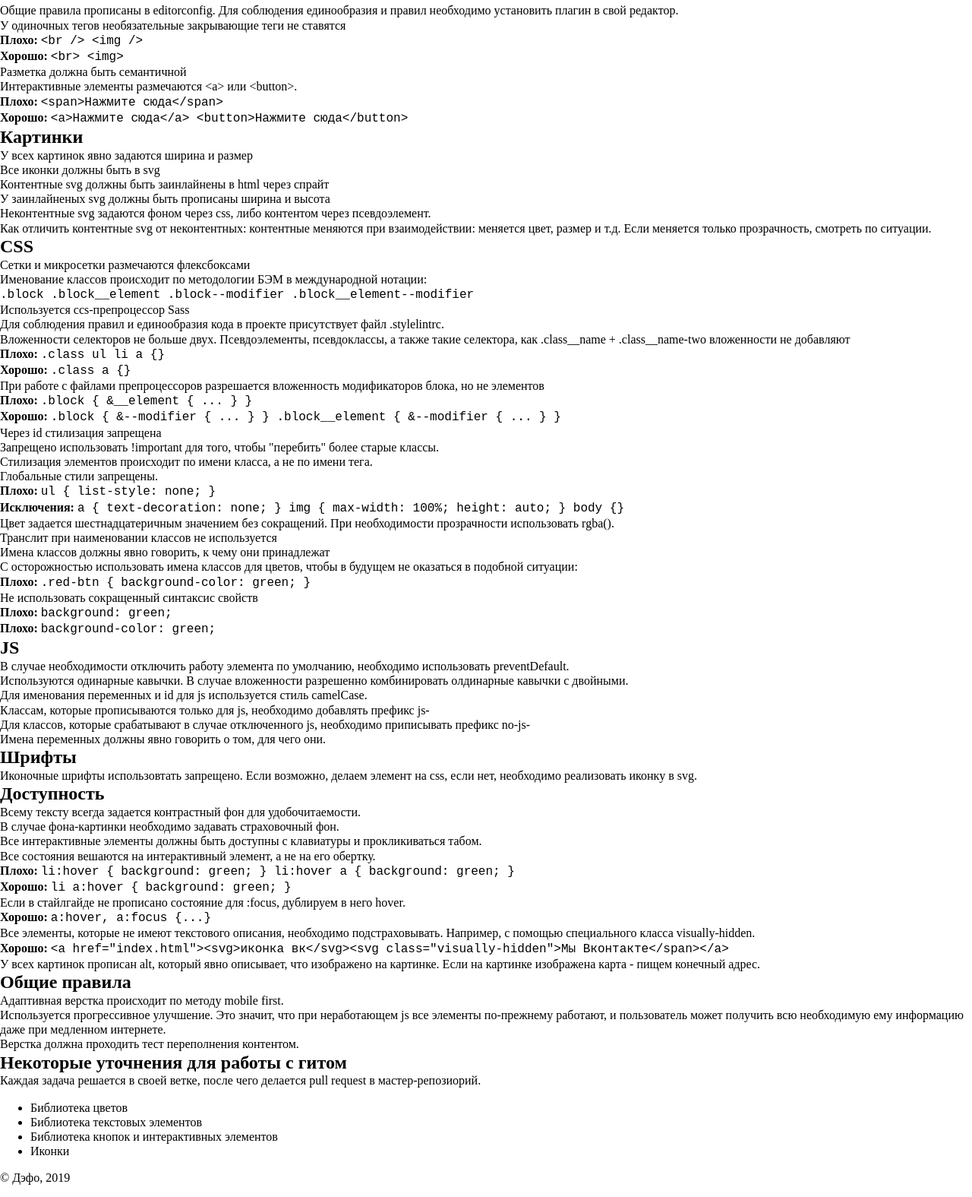
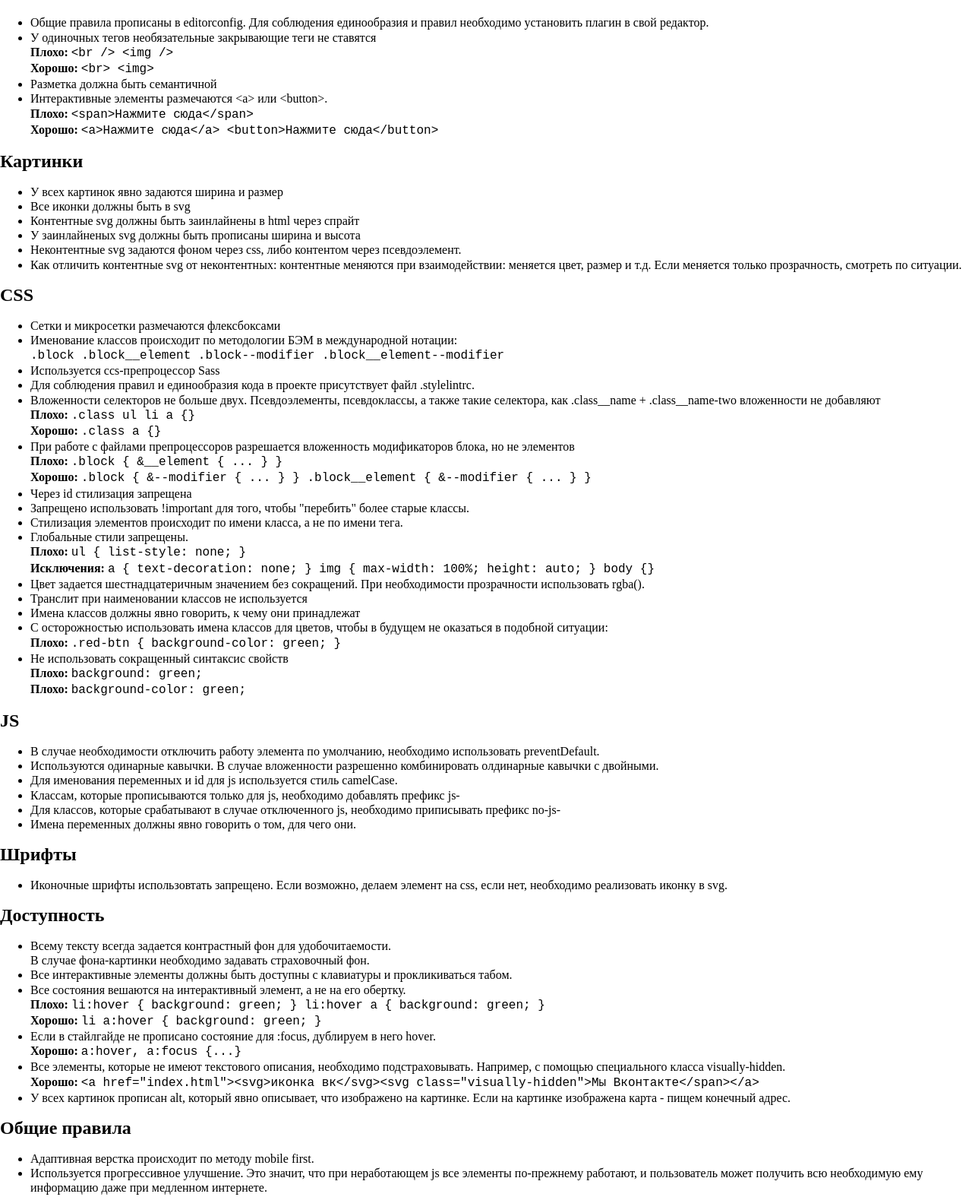
Before and after one commit to writerliar/codeguide-DEFO, a website: page build/index.html in a window 1280 px wide. Shown: the part 167-1742 px from the top of the page at 76% size. Drawn offline with nearby package versions, Linux system fonts and the light colour scheme; files that its build step writes are made by us from their sources.

Commit message:
коммит папки build

```diff
--- a/build/index.html
+++ b/build/index.html
@@ -18,7 +18,8 @@
 		<div class="main-content">
 			<section class="slide">
 				<h2 class="slide__title">HTML</h2>
-				<div class="slide__wrapper">
+				<ul class="slide__list">
+					<li class="slide__wrapper">
 						<div class="slide__rules">
 							<p class="slide__text">
 								Общие правила прописаны в editorconfig. Для соблюдения единообразия и правил необходимо
@@ -28,8 +29,8 @@
 						<div class="slide__example">
 
 						</div>
-				</div>
-				<div class="slide__wrapper">
+					</li>
+					<li class="slide__wrapper">
 						<div class="slide__rules">
 							<p class="slide__text">
 								У одиночных тегов необязательные закрывающие теги не ставятся
@@ -51,8 +52,8 @@
 								</code>
 							</p>
 						</div>
-				</div>
-				<div class="slide__wrapper">
+					</li>
+					<li class="slide__wrapper">
 						<div class="slide__rules">
 							<p class="slide__text">
 								Разметка должна быть семантичной
@@ -61,8 +62,8 @@
 						<div class="slide__example">
 
 						</div>
-				</div>
-				<div class="slide__wrapper">
+					</li>
+					<li class="slide__wrapper">
 						<div class="slide__rules">
 							<p class="slide__text">
 								Интерактивные элементы размечаются &lt;a&gt; или &lt;button&gt;.
@@ -83,11 +84,13 @@
 								</code>
 							</p>
 						</div>
-				</div>
+					</li>
+				</ul>
 			</section>
 			<section class="slide">
 				<h2 class="slide__title">Картинки</h2>
-				<div class="slide__wrapper">
+				<ul class="slide__list">
+					<li class="slide__wrapper">
 						<div class="slide__rules">
 							<p class="slide__text">
 								У всех картинок явно задаются ширина и размер
@@ -96,8 +99,8 @@
 						<div class="slide__example">
 
 						</div>
-				</div>
-				<div class="slide__wrapper">
+					</li>
+					<li class="slide__wrapper">
 						<div class="slide__rules">
 							<p class="slide__text">
 								Все иконки должны быть в svg
@@ -106,8 +109,8 @@
 						<div class="slide__example">
 
 						</div>
-				</div>
-				<div class="slide__wrapper">
+					</li>
+					<li class="slide__wrapper">
 						<div class="slide__rules">
 							<p class="slide__text">
 								Контентные svg должны быть заинлайнены в html через спрайт
@@ -116,8 +119,8 @@
 						<div class="slide__example">
 
 						</div>
-				</div>
-				<div class="slide__wrapper">
+					</li>
+					<li class="slide__wrapper">
 						<div class="slide__rules">
 							<p class="slide__text">
 								У заинлайненых svg должны быть прописаны ширина и высота
@@ -126,8 +129,8 @@
 						<div class="slide__example">
 
 						</div>
-				</div>
-				<div class="slide__wrapper">
+					</li>
+					<li class="slide__wrapper">
 						<div class="slide__rules">
 							<p class="slide__text">
 								Неконтентные svg задаются фоном через css, либо контентом через псевдоэлемент.
@@ -136,8 +139,8 @@
 						<div class="slide__example">
 
 						</div>
-				</div>
-				<div class="slide__wrapper">
+					</li>
+					<li class="slide__wrapper">
 						<div class="slide__rules">
 							<p class="slide__text">
 								Как отличить контентные svg от неконтентных: контентные меняются при взаимодействии:
@@ -147,11 +150,13 @@
 						<div class="slide__example">
 
 						</div>
-				</div>
+					</li>
+				</ul>
 			</section>
 			<section class="slide">
 				<h2 class="slide__title">CSS</h2>
-				<div class="slide__wrapper">
+				<ul class="slide__list">
+					<li class="slide__wrapper">
 						<div class="slide__rules">
 							<p class="slide__text">
 								Сетки и микросетки размечаются флексбоксами
@@ -160,8 +165,8 @@
 						<div class="slide__example">
 
 						</div>
-				</div>
-				<div class="slide__wrapper">
+					</li>
+					<li class="slide__wrapper">
 						<div class="slide__rules">
 							<p class="slide__text">
 								Именование классов происходит по методологии БЭМ в международной нотации:
@@ -177,8 +182,8 @@
 								</code>
 							</p>
 						</div>
-				</div>
-				<div class="slide__wrapper">
+					</li>
+					<li class="slide__wrapper">
 						<div class="slide__rules">
 							<p class="slide__text">
 								Используется ccs-препроцессор Sass
@@ -187,8 +192,8 @@
 						<div class="slide__example">
 
 						</div>
-				</div>
-				<div class="slide__wrapper">
+					</li>
+					<li class="slide__wrapper">
 						<div class="slide__rules">
 							<p class="slide__text">
 								Для соблюдения правил и единообразия кода в проекте присутствует файл .stylelintrc.
@@ -197,8 +202,8 @@
 						<div class="slide__example">
 
 						</div>
-				</div>
-				<div class="slide__wrapper">
+					</li>
+					<li class="slide__wrapper">
 						<div class="slide__rules">
 							<p class="slide__text">
 								Вложенности селекторов не больше двух. Псевдоэлементы, псевдоклассы, а также такие
@@ -219,8 +224,8 @@
 								</code>
 							</p>
 						</div>
-				</div>
-				<div class="slide__wrapper">
+					</li>
+					<li class="slide__wrapper">
 						<div class="slide__rules">
 							<p class="slide__text">
 								При работе с файлами препроцессоров разрешается вложенность модификаторов блока, но не
@@ -255,8 +260,8 @@
 								</code>
 							</p>
 						</div>
-				</div>
-				<div class="slide__wrapper">
+					</li>
+					<li class="slide__wrapper">
 						<div class="slide__rules">
 							<p class="slide__text">
 								Через id стилизация запрещена
@@ -265,8 +270,8 @@
 						<div class="slide__example">
 
 						</div>
-				</div>
-				<div class="slide__wrapper">
+					</li>
+					<li class="slide__wrapper">
 						<div class="slide__rules">
 							<p class="slide__text">
 								Запрещено использовать !important для того, чтобы "перебить" более старые классы.
@@ -275,8 +280,8 @@
 						<div class="slide__example">
 
 						</div>
-				</div>
-				<div class="slide__wrapper">
+					</li>
+					<li class="slide__wrapper">
 						<div class="slide__rules">
 							<p class="slide__text">
 								Стилизация элементов происходит по имени класса, а не по имени тега.
@@ -285,8 +290,8 @@
 						<div class="slide__example">
 
 						</div>
-				</div>
-				<div class="slide__wrapper">
+					</li>
+					<li class="slide__wrapper">
 						<div class="slide__rules">
 							<p class="slide__text">
 								Глобальные стили запрещены.
@@ -317,8 +322,8 @@
 								</code>
 							</p>
 						</div>
-				</div>
-				<div class="slide__wrapper">
+					</li>
+					<li class="slide__wrapper">
 						<div class="slide__rules">
 							<p class="slide__text">
 								Цвет задается шестнадцатеричным значением без сокращений.
@@ -328,8 +333,8 @@
 						<div class="slide__example">
 
 						</div>
-				</div>
-				<div class="slide__wrapper">
+					</li>
+					<li class="slide__wrapper">
 						<div class="slide__rules">
 							<p class="slide__text">
 								Транслит при наименовании классов не используется
@@ -338,8 +343,8 @@
 						<div class="slide__example">
 
 						</div>
-				</div>
-				<div class="slide__wrapper">
+					</li>
+					<li class="slide__wrapper">
 						<div class="slide__rules">
 							<p class="slide__text">
 								Имена классов должны явно говорить, к чему они принадлежат
@@ -348,8 +353,8 @@
 						<div class="slide__example">
 
 						</div>
-				</div>
-				<div class="slide__wrapper">
+					</li>
+					<li class="slide__wrapper">
 						<div class="slide__rules">
 							<p class="slide__text">
 								С осторожностью использовать имена классов для цветов, чтобы в будущем не оказаться в
@@ -366,8 +371,8 @@
 								</code>
 							</p>
 						</div>
-				</div>
-				<div class="slide__wrapper">
+					</li>
+					<li class="slide__wrapper">
 						<div class="slide__rules">
 							<p class="slide__text">
 								Не использовать сокращенный синтаксис свойств
@@ -387,11 +392,13 @@
 								</code>
 							</p>
 						</div>
-				</div>
+					</li>
+				</ul>
 			</section>
 			<section class="slide">
 				<h2 class="slide__title">JS</h2>
-				<div class="slide__wrapper">
+				<ul class="slide__list">
+					<li class="slide__wrapper">
 						<div class="slide__rules">
 							<p class="slide__text">
 								В случае необходимости отключить работу элемента по умолчанию, необходимо использовать
@@ -401,8 +408,8 @@
 						<div class="slide__example">
 
 						</div>
-				</div>
-				<div class="slide__wrapper">
+					</li>
+					<li class="slide__wrapper">
 						<div class="slide__rules">
 							<p class="slide__text">
 								Используются одинарные кавычки. В случае вложенности разрешенно комбинировать олдинарные
@@ -412,8 +419,8 @@
 						<div class="slide__example">
 
 						</div>
-				</div>
-				<div class="slide__wrapper">
+					</li>
+					<li class="slide__wrapper">
 						<div class="slide__rules">
 							<p class="slide__text">
 								Для именования переменных и id для js используется стиль camelCase.
@@ -422,8 +429,8 @@
 						<div class="slide__example">
 
 						</div>
-				</div>
-				<div class="slide__wrapper">
+					</li>
+					<li class="slide__wrapper">
 						<div class="slide__rules">
 							<p class="slide__text">
 								Классам, которые прописываются только для js, необходимо добавлять префикс js-
@@ -432,8 +439,8 @@
 						<div class="slide__example">
 
 						</div>
-				</div>
-				<div class="slide__wrapper">
+					</li>
+					<li class="slide__wrapper">
 						<div class="slide__rules">
 							<p class="slide__text">
 								Для классов, которые срабатывают в случае отключенного js, необходимо приписывать префикс
@@ -443,8 +450,8 @@
 						<div class="slide__example">
 
 						</div>
-				</div>
-				<div class="slide__wrapper">
+					</li>
+					<li class="slide__wrapper">
 						<div class="slide__rules">
 							<p class="slide__text">
 								Имена переменных должны явно говорить о том, для чего они.
@@ -453,11 +460,13 @@
 						<div class="slide__example">
 
 						</div>
-				</div>
+					</li>
+				</ul>
 			</section>
 			<section class="slide">
 				<h2 class="slide__title">Шрифты</h2>
-				<div class="slide__wrapper">
+				<ul class="slide__list">
+					<li class="slide__wrapper">
 						<div class="slide__rules">
 							<p class="slide__text">
 								Иконочные шрифты использовтать запрещено. Если возможно, делаем элемент на css, если нет,
@@ -467,11 +476,13 @@
 						<div class="slide__example">
 
 						</div>
-				</div>
+					</li>
+				</ul>
 			</section>
 			<section class="slide">
 				<h2 class="slide__title">Доступность</h2>
-				<div class="slide__wrapper">
+				<ul class="slide__list">
+					<li class="slide__wrapper">
 						<div class="slide__rules">
 							<p class="slide__text">
 								Всему тексту всегда задается контрастный фон для удобочитаемости.
@@ -483,8 +494,8 @@
 						<div class="slide__example">
 
 						</div>
-				</div>
-				<div class="slide__wrapper">
+					</li>
+					<li class="slide__wrapper">
 						<div class="slide__rules">
 							<p class="slide__text">
 								Все интерактивные элементы должны быть доступны с клавиатуры и прокликиваться табом.
@@ -493,8 +504,8 @@
 						<div class="slide__example">
 
 						</div>
-				</div>
-				<div class="slide__wrapper">
+					</li>
+					<li class="slide__wrapper">
 						<div class="slide__rules">
 							<p class="slide__text">
 								Все состояния вешаются на интерактивный элемент, а не на его обертку.
@@ -523,8 +534,8 @@
 								</code>
 							</p>
 						</div>
-				</div>
-				<div class="slide__wrapper">
+					</li>
+					<li class="slide__wrapper">
 						<div class="slide__rules">
 							<p class="slide__text">
 								Если в стайлгайде не прописано состояние для :focus, дублируем в него hover.
@@ -539,8 +550,8 @@
 								</code>
 							</p>
 						</div>
-				</div>
-				<div class="slide__wrapper">
+					</li>
+					<li class="slide__wrapper">
 						<div class="slide__rules">
 							<p class="slide__text">
 								Все элементы, которые не имеют текстового описания, необходимо подстраховывать. Например, с
@@ -556,8 +567,8 @@
 								</code>
 							</p>
 						</div>
-				</div>
-				<div class="slide__wrapper">
+					</li>
+					<li class="slide__wrapper">
 						<div class="slide__rules">
 							<p class="slide__text">
 								У всех картинок прописан alt, который явно описывает, что изображено на картинке. Если на
@@ -567,11 +578,13 @@
 						<div class="slide__example">
 
 						</div>
-				</div>
+					</li>
+				</ul>
 			</section>
 			<section class="slide">
 				<h2 class="slide__title">Общие правила</h2>
-				<div class="slide__wrapper">
+				<ul class="slide__list">
+					<li class="slide__wrapper">
 						<div class="slide__rules">
 							<p class="slide__text">
 								Адаптивная верстка происходит по методу mobile first.
@@ -580,8 +593,8 @@
 						<div class="slide__example">
 
 						</div>
-				</div>
-				<div class="slide__wrapper">
+					</li>
+					<li class="slide__wrapper">
 						<div class="slide__rules">
 							<p class="slide__text">
 								Используется прогрессивное улучшение. Это значит, что при неработающем js все элементы
@@ -592,8 +605,8 @@
 						<div class="slide__example">
 
 						</div>
-				</div>
-				<div class="slide__wrapper">
+					</li>
+					<li class="slide__wrapper">
 						<div class="slide__rules">
 							<p class="slide__text">
 								Верстка должна проходить тест переполнения контентом.
@@ -602,11 +615,13 @@
 						<div class="slide__example">
 
 						</div>
-				</div>
+					</li>
+				</ul>
 			</section>
 			<section class="slide">
 				<h2 class="slide__title">Некоторые уточнения для работы с гитом</h2>
-				<div class="slide__wrapper">
+				<ul class="slide__list">
+					<li class="slide__wrapper">
 						<div class="slide__rules">
 							<p class="slide__text">
 								Каждая задача решается в своей ветке, после чего делается pull request в мастер-репозиорий.
@@ -615,7 +630,8 @@
 						<div class="slide__example">
 
 						</div>
-				</div>
+					</li>
+				</ul>
 			</section>
 		</div>
 		<aside class="menu">
```
Also changed, not shown: 1 other file. Lines whose indentation alone changed are shown as unchanged.
